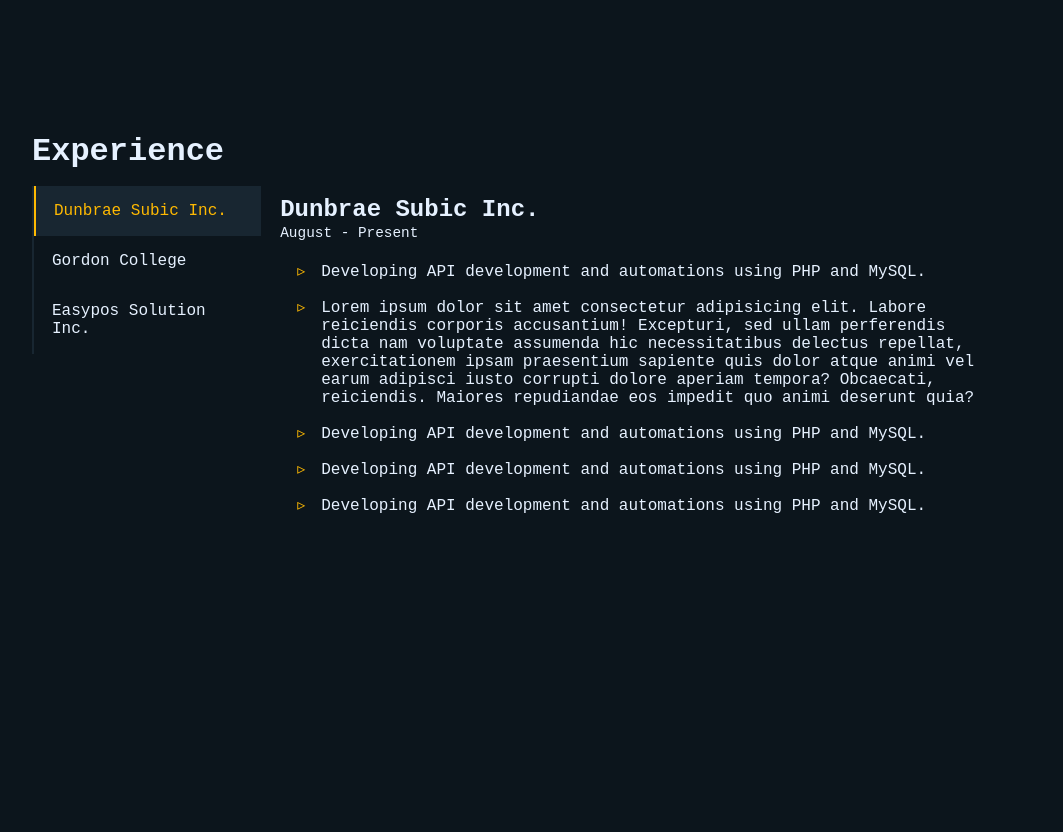
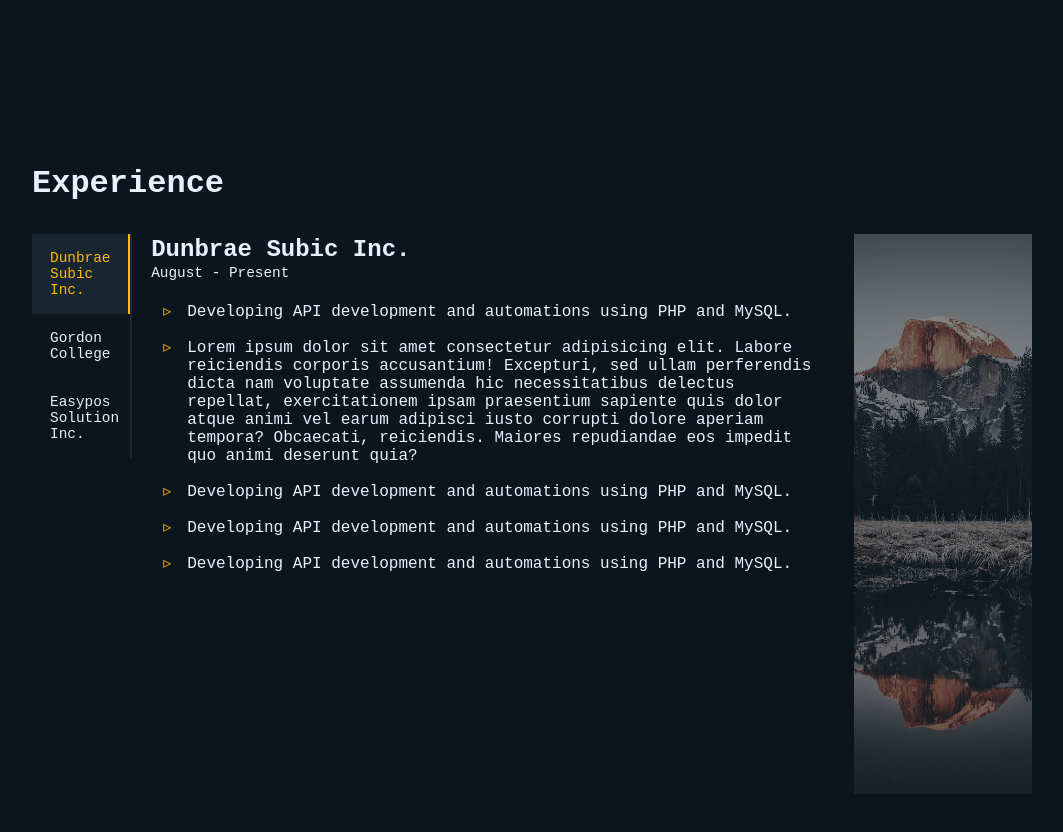
Before and after one commit to monjemaica/_jemiee, a React (Create React App) app: page / in a window 1280 px wide. Shown: the part 1660-2492 px from the top of the page, without its empty margins (108-1171 px from the left). Before the commit the page ends 2299 px from the top, so only its background shows below. Built offline with nearby package versions, Linux system fonts and the light colour scheme.

Commit message:
fix: experience section

```diff
--- a/src/components/Content.jsx
+++ b/src/components/Content.jsx
@@ -8,7 +8,6 @@
 
             {exp.map((res, i )=>
                 <div key={i} className="content--container">
-                    <div className="img"></div>
                     <div className="content--header">{res.company}</div>
                     <div className='content--date'>{res.duration}</div>
 
--- a/src/pages/Experience.jsx
+++ b/src/pages/Experience.jsx
@@ -7,9 +7,10 @@
         <>
             <div className="heading">Experience</div>
             <div className="box-container">
+
                 <ul className="list-group">
                     {getCompany().map(e =>
-                        <li key={e.id} onClick={() => onSelected(e.id)} className={isActive === e.id ? "list--item active": "list--item"}>
+                        <li key={e.id} onClick={() => onSelected(e.id)} className={isActive === e.id ? "list--item active" : "list--item"}>
                             {e.company}
                         </li>
                     )}
@@ -17,7 +18,40 @@
                 <div className="content">
                     <Content exp={exp} />
                 </div>
+
+                <div className="square--container">
+                    <div className="square--img">
+                        {exp.map(res =>
+                            <img src={res.img} alt="" />
+                        )}
+                    </div>
+
+                </div>
+
             </div>
+            {/* <div className="exp--container">
+                <div className="box--container">
+
+                    <ul className="list-group">
+                        {getCompany().map(e =>
+                            <li key={e.id} onClick={() => onSelected(e.id)} className={isActive === e.id ? "list--item active" : "list--item"}>
+                                {e.company}
+                            </li>
+                        )}
+                    </ul>
+                    <div className="content">
+                        <Content exp={exp} />
+                    </div>
+                </div>
+                <div className="square--container">
+                    <div className="square--img">
+                        {exp.map(res =>
+                            <img src={res.img} alt="" />
+                        )}
+                    </div>
+                </div>
+            </div> */}
+
 
         </>
     );
--- a/src/services/experienceData.js
+++ b/src/services/experienceData.js
@@ -2,26 +2,29 @@
   {
     id: "9d384aae-4f79-4f82-8034-0e77f84a115e",
     company: "Dunbrae Subic Inc.",
-    description: [
+    description:[
       "Developing API development and automations using PHP and MySQL.",
       "Lorem ipsum dolor sit amet consectetur adipisicing elit. Labore reiciendis corporis accusantium! Excepturi, sed ullam perferendis dicta nam voluptate assumenda hic necessitatibus delectus repellat, exercitationem ipsam praesentium sapiente quis dolor atque animi vel earum adipisci iusto corrupti dolore aperiam tempora? Obcaecati, reiciendis. Maiores repudiandae eos impedit quo animi deserunt quia?",
       "Developing API development and automations using PHP and MySQL.",
       "Developing API development and automations using PHP and MySQL.",
-      "Developing API development and automations using PHP and MySQL.",
+    "Developing API development and automations using PHP and MySQL."
     ],
     duration: "August - Present",
+    img: "../assets/images/img-10.jpg"
   },
   {
     id: "f4cce117-5f69-46f5-9037-ab541edd732e",
     company: "Gordon College",
     description: ["Part-time instructor teaching Computer Programming."],
     duration: "August - Present",
+    img: "../assets/images/img-6.jpg"
   },
   {
     id: "09ff2d76-e177-4227-b9b5-47f1cd826d0e",
     company: "Easypos Solution Inc.",
     description: ["Completing 400 hours OJT as an Android Mobile Dev."],
     duration: "March - June 2022",
+    img: "../assets/images/img-8.jpg"
   },
 ];
 
--- a/src/styles.css
+++ b/src/styles.css
@@ -330,6 +330,11 @@
 .heading {
   font-size: var(--fz-xxl);
   font-weight: 600;
+  padding-bottom: 1rem;
+}
+
+.left-align{
+  text-align: right;
 }
 
 p {
@@ -362,7 +367,7 @@
   display: grid;
   gap: 0px 10px;
   padding: 0px;
-  margin: 20px 25px 0px;
+  margin: 20px 20px 0px;
 }
 
 .list--col2{
@@ -458,13 +463,13 @@
 
 .list-group {
   height: 100%;
-  width: 30%;
-  border-left: solid 2px var(--light-headings);
+  width: 10%;
+  border-right: solid 2px var(--light-headings);
 }
 .list-group .list--item {
   display: block;
   padding:  16px 18px;
-  font-size: 16px;
+  font-size: var(--fz-xs);
   text-decoration: none;
   transition: all 500ms ease-in-out;
   cursor: pointer;
@@ -478,20 +483,20 @@
 .active{
   color: var(--primary-accent);
   background-color: var(--light-headings);
-  border-left: solid 2px var(--primary-accent);
+  border-right: solid 2px var(--primary-accent);
 }
 
+
+
+/* CONTENT */
 
 .content {
   font-size: 18px;
   height: auto;
   width: 100%;
-  padding: 0.5rem 1.2rem;
+  padding: 0 1.2rem;
   transition: all 500ms ease;
 }
-
-/* CONTENT */
-
 .content--header{
   font-size: var(--fz-xl);
   font-weight:550;
@@ -505,3 +510,39 @@
 .content--desc{
   font-size: var(--fz-sm);
 }
+
+
+/* IMG STYLES*/
+
+.square--container{
+  display: flex;
+  flex-direction: column;
+  width: 25%;
+  height: 100%;
+  transition: 1s;
+}
+
+.square--img{
+  flex: 1 1 35rem;
+  /*flex-grow /flex-shrink/ flex-basis*/
+}
+
+.square--img > img{
+  width: 100%;
+  height: 100%;
+  opacity: 0.5;
+  object-fit: cover;
+  background: radial-gradient(
+    circle at center,
+    rgb(59, 59, 58),
+    rgb(80, 70, 60) 84%
+  );
+  filter: grayscale(50%);
+}
+
+.square--container:hover{
+  width: 100vh;
+  transition: 1s;
+  padding: .5rem;
+  border: 0.1px solid var(--primary-accent);
+}
```
Also changed, not shown: public/assets/images/img-10.jpg (added).
